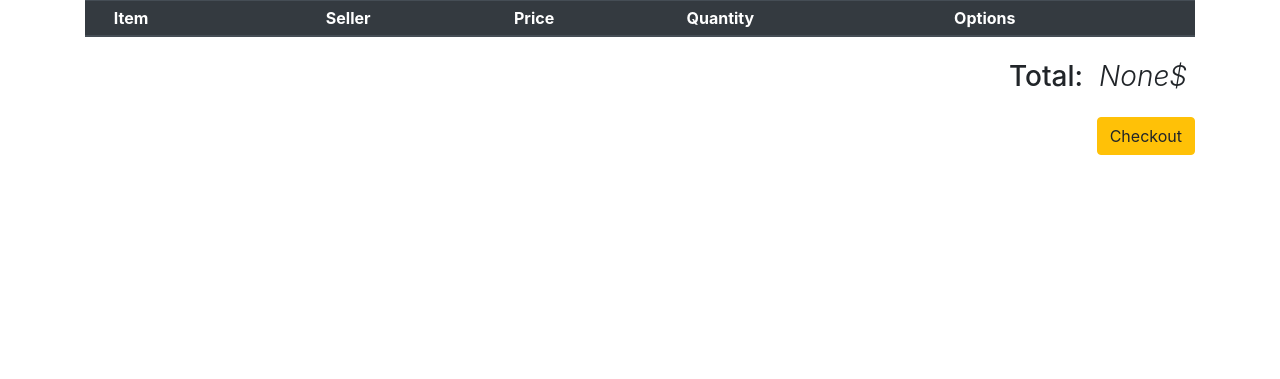
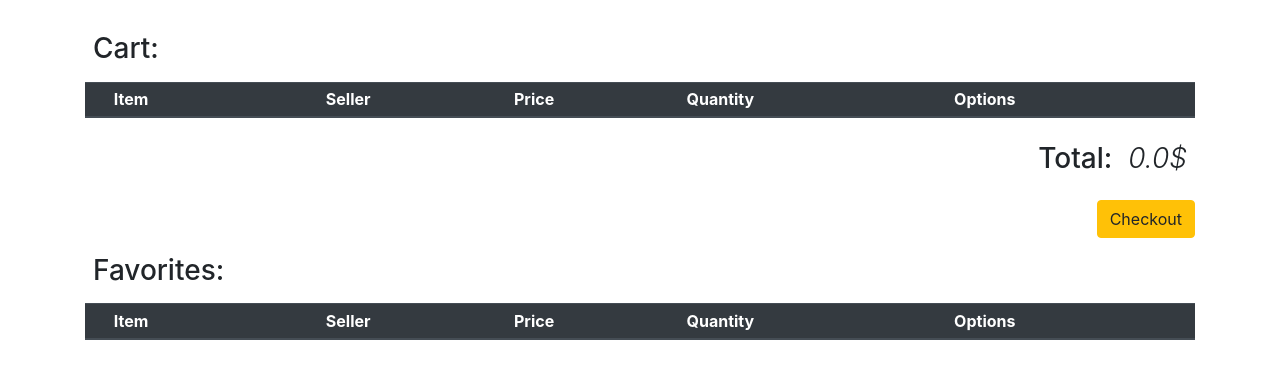
Before and after one commit to Elnifio/CHTeam, a Flask app: page /cart in a window 1280 px wide. Shown: the part 56-435 px from the top of the page. Run offline with Flask 2, Linux system fonts and the light colour scheme; the visitor is signed in with stand-in values (Sample User, id 1); data comes from the database, SQL or seed files in the repository; data that the repository does not hold is empty.

Commit message:
Product Add ons

```diff
--- a/Minizon/MiniAmazon/forms.py
+++ b/Minizon/MiniAmazon/forms.py
@@ -43,7 +43,7 @@ class ItemForm(FlaskForm):
 
 class MarketForm(FlaskForm):
     category = SelectField(label='Category')
-    sort_by = SelectField(label='Sort By', choices=['Price', 'Name', 'Rating'])
+    sort_by = SelectField(label='Sort By', choices=['Price', 'Name', 'Rating', 'Quantity'])
     search = StringField(label='Keyword', validators=[DataRequired(),
                                                       Regexp(regex, message="Keyword"+letter_constraint)])
     order_by = SelectField(label='Order By', choices=['Asc', 'Desc'])
--- a/Minizon/MiniAmazon/routes.py
+++ b/Minizon/MiniAmazon/routes.py
@@ -1,7 +1,7 @@
 from MiniAmazon import app, db, ALLOWED_EXTENSIONS, bcrypt
 from flask import render_template, redirect, url_for, flash, request
 from MiniAmazon.models import Item, User, Category, ItemImage, Inventory, ItemRating, ItemUpvote, Conversation, \
-    SellerRating, SellerUpvote, Order, Order_item, Cart, Order, Order_item
+    SellerRating, SellerUpvote, Order, Order_item, Cart, Order, Order_item, Favorites
 from MiniAmazon.forms import RegisterForm, LoginForm, ItemForm, MarketForm, SellForm, AddToCartForm, EditCartForm, ItemEditForm, \
     SellForm, EditUserForm, InventoryForm, InventoryEditForm, SellHistoryForm, BuyHistoryForm
 from flask_login import login_user, login_required, logout_user, current_user
@@ -200,7 +200,8 @@ def home_page():
 order_swicthes = {
     'Price': Item.price,
     'Name': Item.name,
-    'Rating': Item.rating
+    'Rating': Item.rating,
+    'Quantity': Item.quantity
 }
 
 
@@ -637,17 +638,16 @@ def cart_add_page(item_id, user_id):
         if form.validate_on_submit():
             item = Item.query.get_or_404(item_id)
             # check if this item is in current user's inventory
-            for i in current_user.item_inventory:
-                if i.item_id == item_id and i.seller_id == current_user.id:
-                    flash(f'Add to cart failed. {item.name} is already in your inventory.', category='danger')
-                    return redirect(url_for('cart_add_page', item_id=item_id, user_id=user_id))
-            # check if the item from the same seller is in current user's cart
-            items_cart = current_user.item_cart.all()
-            for i in items_cart:
-                if i.item_id == item_id and i.seller_id == user_id:
-                    flash(f'Add to cart failed. {item.name} from {inv.seller.name} is already in your cart',
-                          category='danger')
-                    return redirect(url_for('cart_add_page', item_id=item_id, user_id=user_id))
+            current_inventory = current_user.item_inventory.filter_by(item_id=item_id, seller_id=user_id).first()
+            if current_inventory:
+                flash(f'Add to cart failed. {item.name} is in your inventory.', category='danger')
+                return redirect(url_for('cart_add_page', item_id=item_id, user_id=user_id))
+            # check if the item from the same seller is in current user's cart and favorites
+            current_cart = current_user.item_cart.filter_by(item_id=item_id, seller_id=user_id).first()
+            current_favorite = current_user.item_favorites.filter_by(item_id=item_id, seller_id=user_id).first()
+            if current_cart or current_favorite:
+                flash(f'Add to cart failed. {item.name} already exists in your cart or category.', category='danger')
+                return redirect(url_for('cart_add_page', item_id=item_id, user_id=user_id))
             current_user.item_cart.append(Cart(
                     item=item,
                     seller_id=inv.seller_id,
@@ -796,7 +796,9 @@ def cart_page():
     total = current_user.item_cart.with_entities(
         db.func.sum(Cart.price * Cart.quantity)
     ).first()[0]
-    return render_template('cart.html', item_cart=item_cart, total=total)
+    total = 0.0 if total is None else total
+    favorites = current_user.item_favorites.order_by(Favorites.ts).all()
+    return render_template('cart.html', item_cart=item_cart, total=total, favorites=favorites)
 
 
 @app.route('/remove_cart/<int:item_id>/<int:seller_id>')
@@ -806,7 +808,7 @@ def remove_cart(item_id, seller_id):
     # print(item_cart)
     if item_cart:
         db.session.delete(item_cart)
-        flash(f'Remove from cart Success. {item_cart.item.name} is removed from your cart.', category='success')
+        flash(f'Remove from cart succeed. {item_cart.item.name} is removed from your cart.', category='success')
         db.session.commit()
         # flash(f'Remove from cart Success. {item_cart.item.name} is removed from your cart.', category='success')
     else:
@@ -829,11 +831,52 @@ def cart_edit_page(item_id, seller_id):
             db.session.commit()
             flash(f'Cart Edit success. You have {item_cart.quantity} X {item_cart.item.name} in your cart now.',
                   category='success')
+            return redirect(url_for('cart_page'))
         if form.errors:
             for err_msg in form.errors.values():
                 flash(f'Cart edit failed. {err_msg}', category='danger')
     return render_template('cart_edit.html', item_cart=item_cart, form=form)
 
+
+@app.route('/favorites_add/<int:item_id>/<int:seller_id>', methods=['GET', 'POST'])
+@login_required
+def favorites_add(item_id, seller_id):
+    # check if item from seller is in current_user's cart
+    current_cart = current_user.item_cart.filter_by(item_id=item_id, seller_id=seller_id).first()
+    if not current_cart:
+        flash(f'Add to favorites failed. Item does not exist in your cart.', category='danger')
+    else:
+        item_name = current_cart.item.name
+        quantity = current_cart.quantity
+        current_user.item_favorites.append(Favorites(item_id=item_id,
+                                                     seller_id=seller_id,
+                                                     quantity=quantity,
+                                                     price=current_cart.price))
+        db.session.delete(current_cart)
+        db.session.add(current_user)
+        db.session.commit()
+        flash(f'Add to favorites succeed! {quantity} X {item_name} added to your favorites.', category='success')
+    return redirect(url_for('cart_page'))
+
+
+@app.route('/favorites_move/<int:item_id>/<int:seller_id>', methods=['GET', 'POST'])
+@login_required
+def favorites_move(item_id, seller_id):
+    current_favorite = current_user.item_favorites.filter_by(item_id=item_id, seller_id=seller_id).first()
+    if not current_favorite:
+        flash(f'Move to cart failed. Item does not exist in your favorites.', category='danger')
+    else:
+        item_name = current_favorite.item.name
+        quantity = current_favorite.quantity
+        current_user.item_cart.append(Cart( item_id=item_id,
+                                            seller_id=seller_id,
+                                            quantity=quantity,
+                                            price=current_favorite.price))
+        db.session.delete(current_favorite)
+        db.session.add(current_user)
+        db.session.commit()
+        flash(f'Move to cart succeed! {quantity} X {item_name} added to your cart.', category='success')
+    return redirect(url_for('cart_page'))
 
 @app.route('/checkout')
 @login_required
@@ -876,7 +919,7 @@ def checkout():
         db.session.add(order)
         db.session.add(current_user)
         db.session.commit()
-        flash(f'Chekout success!', category='success')
+        flash(f'Checkout succeed!', category='success')
 
     return redirect(url_for('cart_page'))
 
--- a/Minizon/MiniAmazon/templates/cart.html
+++ b/Minizon/MiniAmazon/templates/cart.html
@@ -5,7 +5,9 @@
 {% endblock %}
 
 {% block content %}
+    <br/>
     <div class="container">
+        <div class="p-2 bd-highlight"><h3>Cart: </h3></div>
     <table class="table table-hover table-striped table-sm">
         <thead class="thead-dark">
         <tr>
@@ -20,22 +22,24 @@
         </thead>
         <tbody>
         <!-- Your rows inside the table HERE: -->
-        <tr>
+
         {%  if item_cart %}
             {% for item_cart in item_cart %}
-                    <td><h5 class="mt-4">{{ item_cart.item.name }}</h5></td>
+                <tr>
+                    <td><h5 class="mt-4 ml-4">{{ item_cart.item.name }}</h5></td>
                     <td><h5 class="mt-4">{{ item_cart.seller.name }}</h5></td>
                     <td><h5 class="mt-4">{{ item_cart.price }}$</h5></td>
                     <td><h5 class="mt-4">{{ item_cart.quantity }}</h5></td>
                     <td>
                         <div class="mt-3">
                             <a class="btn btn-outline btn-info mt-2 mb-2" href="{{ url_for('cart_edit_page', item_id=item_cart.item_id, seller_id=item_cart.seller_id) }}">Edit</a>
+                            <a class="btn btn-outline btn-success mt-2 mb-2" href="{{ url_for('favorites_add', item_id=item_cart.item_id, seller_id=item_cart.seller_id) }}">Save for later</a>
                             <a class="btn btn-outline btn-danger mt-2 mb-2" href="{{ url_for('remove_cart', item_id=item_cart.item_id, seller_id=item_cart.seller_id) }}">Remove</a>
                         </div>
                     </td>
+                <tr>
             {% endfor %}
         {% endif %}
-        </tr>
         </tbody>
     </table>
         <div class="d-flex flex-row-reverse bd-highlight">
@@ -45,5 +49,38 @@
         <div class="d-flex flex-row-reverse bd-highlight">
         <a class="btn btn-outline btn-warning mt-2 mb-2" href="{{ url_for('checkout') }}">Checkout</a>
         </div>
+{#        display favorites below#}
+        <div class="p-2 bd-highlight"><h3>Favorites: </h3></div>
+        <table class="table table-hover table-striped table-sm">
+            <thead class="thead-dark">
+            <tr>
+                <!-- Your Columns HERE -->
+                {#        <th scope="col">Image</th>#}
+                <th scope="col"><div class="ml-4">Item</div></th>
+                <th scope="col">Seller</th>
+                <th scope="col">Price</th>
+                <th scope="col">Quantity</th>
+                <th scope="col">Options</th>
+            </tr>
+            </thead>
+            <tbody>
+            <!-- Your rows inside the table HERE: -->
+                {%  if favorites %}
+                    {% for f in favorites %}
+                        <tr>
+                        <td><h5 class="mt-4 ml-4">{{ f.item.name }}</h5></td>
+                        <td><h5 class="mt-4">{{ f.seller.name }}</h5></td>
+                        <td><h5 class="mt-4">{{ f.price }}$</h5></td>
+                        <td><h5 class="mt-4">{{ f.quantity }}</h5></td>
+                        <td>
+                            <div class="mt-3">
+                                <a class="btn btn-outline btn-success mt-2 mb-2" href="{{ url_for('favorites_move', item_id=f.item_id, seller_id=f.seller_id) }}">Move to cart</a>
+                            </div>
+                        </td>
+                        <tr>
+                    {% endfor %}
+                {% endif %}
+            </tbody>
+        </table>
     </div>
 {% endblock %}
```
Also changed, not shown: Minizon/MiniAmazon/models.py (+28 -2 lines), Minizon/MiniAmazon/templates/market.html (+7 -5 lines), Minizon/MiniAmazon/static/item_images/3785947a-b883-11ec-8836-acde48001122_er.jpg (added), Minizon/MiniAmazon/static/item_images/39b7307a-b881-11ec-8836-acde48001122_556510.jpg (added).
